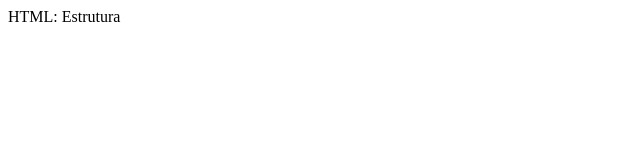
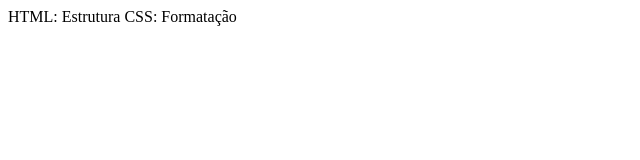
Before and after one commit to mtresende/diw, a plain HTML site: page index.html in a window 1280 px wide. Shown: the whole page, without its empty margins (0-640 px from the left). Drawn offline with Linux system fonts and the light colour scheme.

Commit message:
nova versão

```diff
--- a/index.html
+++ b/index.html
@@ -7,5 +7,6 @@
 </head>
 <body>
     HTML: Estrutura
+    CSS: Formatação
 </body>
 </html>
```
